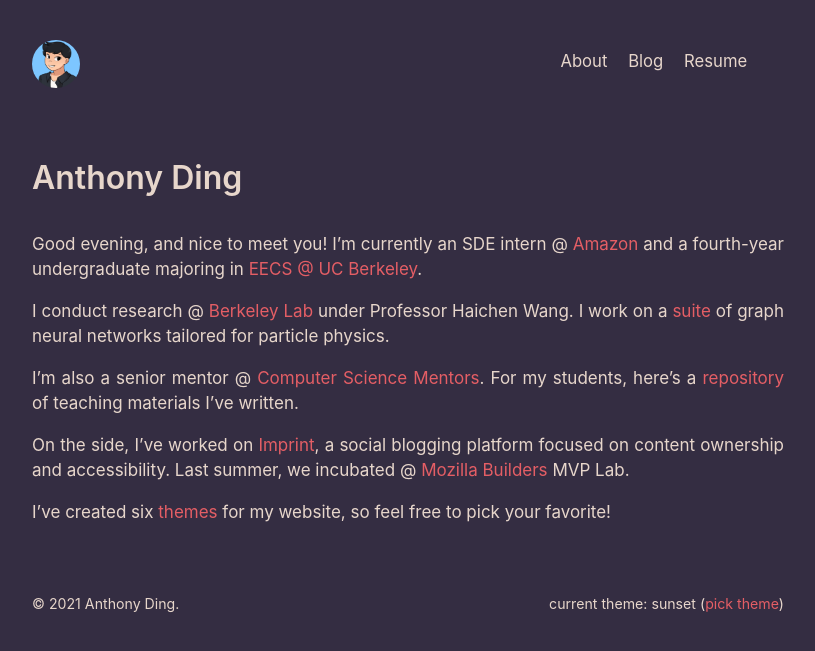
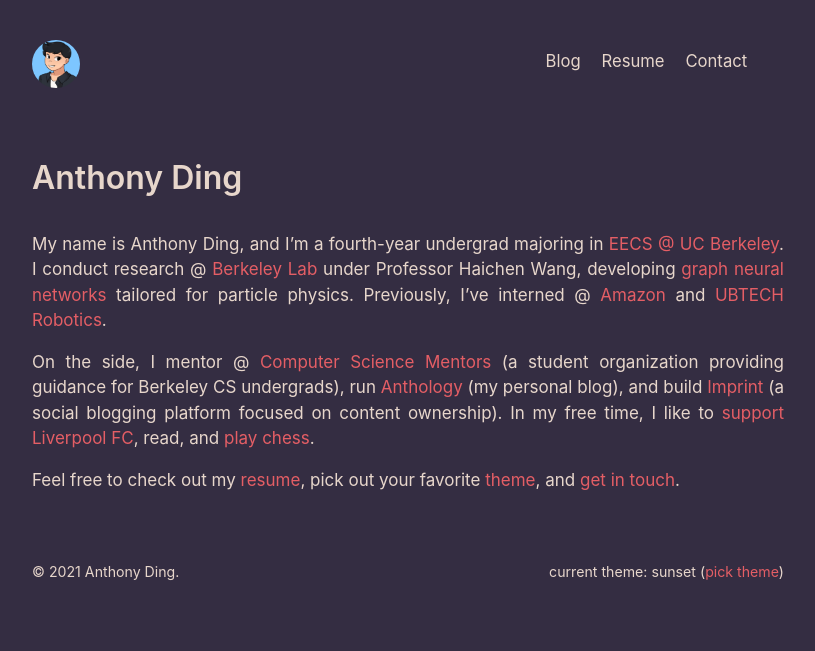
Before and after one commit to dinganthony/virtual-home-base, a Jekyll site: the page built from index.md, in a window 1280 px wide. Shown: the top 651 px of the page, without its empty margins (232-1047 px from the left). Built offline with Jekyll 4.4.1, drawn with Linux system fonts in a browser that asks for light colours.

Commit message:
Updated blog and contacts

```diff
--- a/_config.yml
+++ b/_config.yml
@@ -1,20 +1,20 @@
 # Setup
 title: Anthony Ding
 tagline: anthony ding
-blogname: anthology
-url: https://anthonyding.me
+blogname: anfield away from home
+url: https://dinganthony.github.io
 paginate: 1
 paginate_path: "/blog/page:num/"
 baseurl: ""
 permalink: pretty
 
 navpages:
-  - title: About
-    url: about
   - title: Blog
     url: https://anthony.imprint.to
   - title: Resume
     url: resume
+  - title: Contact
+    url: contact
 
 # Gems
 plugins:
@@ -44,7 +44,7 @@ sass:
 # Specify the author for blog posts
 author:
   name: Anthony Ding
-  url: https://anthonyding.me
+  url: https://dinganthony.github.io
   email: anthonyding@berkeley.edu
 
 # Custom vars
--- a/_layouts/page.html
+++ b/_layouts/page.html
@@ -9,6 +9,8 @@ layout: default
     <h1 style="text-align: center" class="page-title">Anthony Ding</h1>
   {% elsif page.title == "About" %}
     <h1 class="page-title">Hi, I'm Anthony!</h1>
+  {% elsif page.title == "Contact Me" %}
+    <h1 class="page-title">Get in touch</h1>
   {% else %}
     <h1 class="page-title">{{ page.title }}</h1>
   {% endif %}
--- a/_drafts/blog/index.html
+++ b/blog/index.html
@@ -1,10 +1,10 @@
 ---
 layout: default
-title: Blog
+title: Anfield Away From Home
 ---
 <div class="blog-info">
-  <p>Hi reader - welcome to my blog, Anthology! Here I write about a bunch of topics - pretty much whatever I'm interested in at the moment. To see everything I've published so far, check out the <a href="{{ site.baseurl }}/blog/archive">blog archive</a>.</p>
-  <p>This started off on Imprint, the social blogging platform my friends and I worked on, so you can find older posts at <a href="https://anthony.imprint.to">Anthology @ Imprint</a>.</p>
+  <p>Pardon the internet dust! Anfield Away From Home is one of my new projects. I hope to show my appreciation as a fan of Liverpool FC through commentary, analysis, and more.</p>
+
 </div>
 <div class="pagination">
   {% if paginator.next_page %}
--- a/index.md
+++ b/index.md
@@ -3,12 +3,8 @@ layout: page
 title: Home
 ---
 
-<span id="greeting"></span>, and nice to meet you! I'm currently an SDE intern @ [Amazon](https://amazon.com) and a fourth-year undergraduate majoring in [EECS @ UC Berkeley](https://eecs.berkeley.edu).
+My name is Anthony Ding, and I'm a fourth-year undergrad majoring in [EECS @ UC Berkeley](https://eecs.berkeley.edu). I conduct research @ [Berkeley Lab](https://lbl.gov) under Professor Haichen Wang, developing [graph neural networks](https://github.com/xju/root_gnn) tailored for particle physics. Previously, I've interned @ [Amazon](https://amazon.com) and [UBTECH Robotics](https://ubtrobot.com/).
 
-I conduct research @ [Berkeley Lab](https://lbl.gov) under Professor Haichen Wang. I work on a [suite](https://github.com/xju2/root_gnn) of graph neural networks tailored for particle physics.
+On the side, I mentor @ [Computer Science Mentors](https://csm.berkeley.edu) (a student organization providing guidance for Berkeley CS undergrads), run [Anthology](https://anthony.imprint.to) (my personal blog), and build [Imprint](https://imprint.to) (a social blogging platform focused on content ownership). In my free time, I like to [support Liverpool FC](blog), read, and [play chess](https://chess.com/member/ynotding).
 
-I'm also a senior mentor @ [Computer Science Mentors](https://csm.berkeley.edu). For my students, here's a [repository](https://github.com/dinganthony/teaching) of teaching materials I've written.
-
-On the side, I've worked on [Imprint](https://imprint.to), a social blogging platform focused on content ownership and accessibility. Last summer, we incubated @ [Mozilla Builders](https://builders.mozilla.community/) MVP Lab.
-
-I've created six [themes](themes) for my website, so feel free to pick your favorite!
+Feel free to check out my [resume](resume), pick out your favorite [theme](themes), and [get in touch](contact).
```
Also changed, not shown: contact.md (added, +10 -0 lines), _drafts/2020-07-24-ugrad-teaching.md (renamed from _drafts/blog/_posts/2020-07-24-ugrad-teaching.md), _drafts/2020-07-30-money-happiness.md (renamed from _drafts/blog/_posts/2020-07-30-money-happiness.md), _drafts/2020-08-23-bayern-psg.md (renamed from _drafts/blog/_posts/2020-08-23-bayern-psg.md), _drafts/2020-11-25-queens-gambit.md (renamed from _drafts/blog/_posts/2020-11-25-queens-gambit.md), _drafts/2021-05-16-pokemon-team.md (renamed from _drafts/blog/_posts/2021-05-16-pokemon-team.md), _drafts/2021-05-19-honor-fire.md (renamed from _drafts/blog/_posts/2021-05-19-honor-fire.md), _drafts/about.md (renamed from about.md), blog/archive.md (renamed from _drafts/blog/archive.md).
